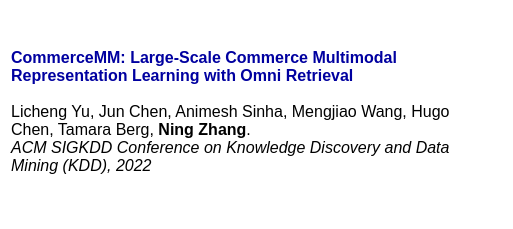
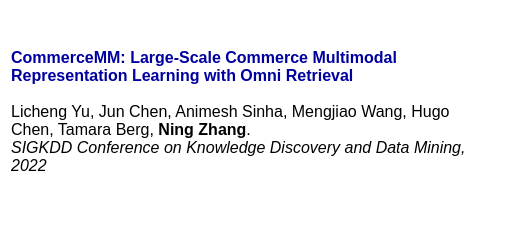
Before and after one commit to n-zhang/n-zhang.github.io, a plain HTML site: page index.html in a window 1280 px wide. Shown: the part 880-1109 px from the top of the page, 499-1012 px from the left. Drawn offline with Linux system fonts and the light colour scheme.

Commit message:
Update index.html

```diff
--- a/index.html
+++ b/index.html
@@ -222,7 +222,7 @@
         Licheng Yu, Jun Chen, Animesh Sinha, Mengjiao Wang, Hugo Chen, Tamara Berg, <b>Ning Zhang</b>.
         <br />
         <em>
-          ACM SIGKDD Conference on Knowledge Discovery and Data Mining (KDD), 2022
+          SIGKDD Conference on Knowledge Discovery and Data Mining, 2022
         </em>
       </p>
     </div>
```
